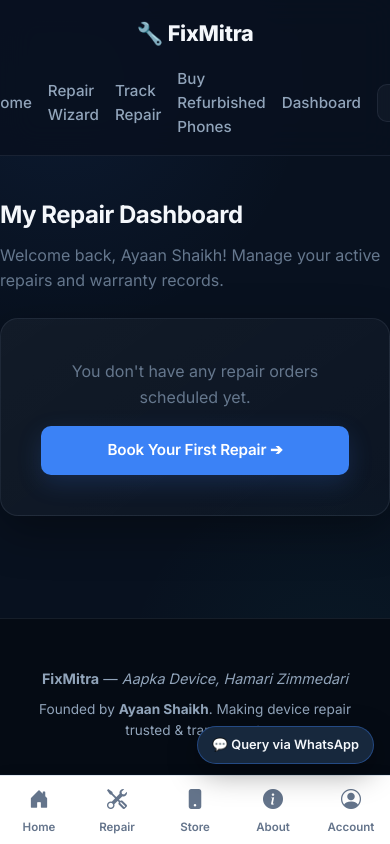
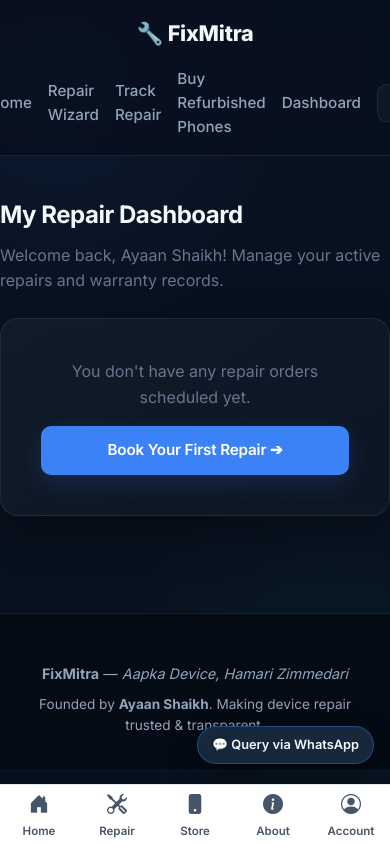
Before and after one commit to ayaanlbz90/fixmitra, a Flask app: page /dashboard in a window 390 px wide; the page is wider, and only the part inside the window is pictured. Run offline with Flask 3, Linux system fonts and the light colour scheme; a user stored in the database is signed in; data comes from the database, SQL or seed files in the repository.

Commit message:
Fix mobile bottom nav visibility with high specificity styles

```diff
--- a/templates/base.html
+++ b/templates/base.html
@@ -10,54 +10,51 @@
     <link rel="stylesheet" href="https://cdn.jsdelivr.net/npm/bootstrap-icons@1.11.0/font/bootstrap-icons.css">
 
    <style>
-        /* Mobile-Friendly Bottom Navigation Bar */
-        @media (max-width: 768px) {
+    /* Mobile Navigation Forced Visibility */
+    @media screen and (max-width: 768px) {
         body {
-                padding-bottom: 70px; /* Space so bottom nav doesn't hide content */
+            padding-bottom: 75px !important;
         }
         .mobile-bottom-nav {
             display: flex !important;
         }
-            /* Position WhatsApp floating button above bottom nav on mobile */
         .whatsapp-float {
             bottom: 80px !important;
         }
     }
 
     .mobile-bottom-nav {
-            display: none; /* Hidden on desktop */
-            position: fixed;
-            bottom: 0;
-            left: 0;
-            right: 0;
-            z-index: 1000;
-            background: #ffffff;
-            border-top: 1px solid #e2e8f0;
-            box-shadow: 0 -2px 10px rgba(0, 0, 0, 0.08);
-            justify-content: space-around;
-            align-items: center;
-            padding: 8px 0;
+        display: none; /* Hidden on desktop screens */
+        position: fixed !important;
+        bottom: 0 !important;
+        left: 0 !important;
+        right: 0 !important;
+        width: 100% !important;
+        height: 60px !important;
+        z-index: 99999 !important;
+        background: #ffffff !important;
+        border-top: 1px solid #e2e8f0 !important;
+        box-shadow: 0 -2px 10px rgba(0, 0, 0, 0.12) !important;
+        justify-content: space-around !important;
+        align-items: center !important;
+        padding: 5px 0 !important;
     }
 
     .mobile-bottom-nav a {
-            display: flex;
-            flex-direction: column;
-            align-items: center;
-            text-decoration: none;
-            color: #64748b;
-            font-size: 0.72rem;
-            font-weight: 600;
-            flex: 1;
+        display: flex !important;
+        flex-direction: column !important;
+        align-items: center !important;
+        justify-content: center !important;
+        text-decoration: none !important;
+        color: #475569 !important;
+        font-size: 0.72rem !important;
+        font-weight: 600 !important;
+        flex: 1 !important;
     }
 
     .mobile-bottom-nav a i {
-            font-size: 1.25rem;
-            margin-bottom: 2px;
-        }
-
-        .mobile-bottom-nav a:hover,
-        .mobile-bottom-nav a.active {
-            color: #2563eb;
+        font-size: 1.25rem !important;
+        margin-bottom: 2px !important;
     }
 </style>
 </head>
```
Lines whose indentation alone changed are shown as unchanged.
